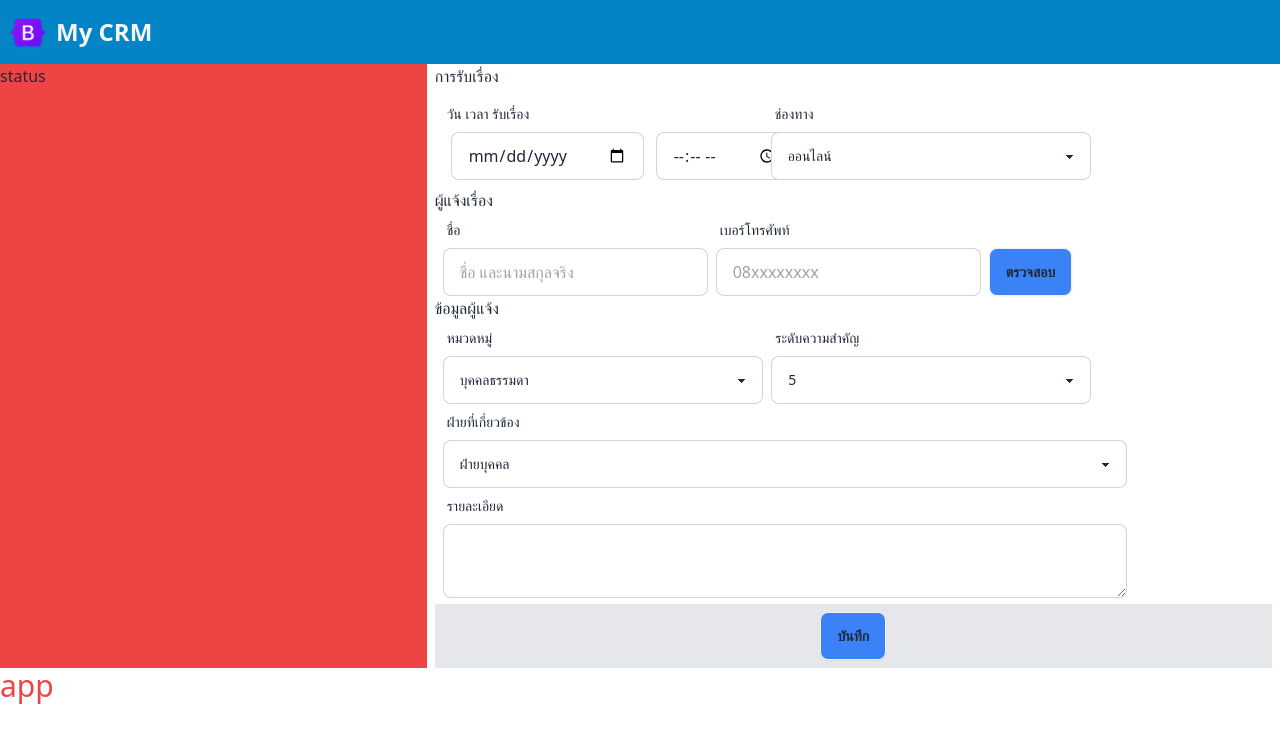
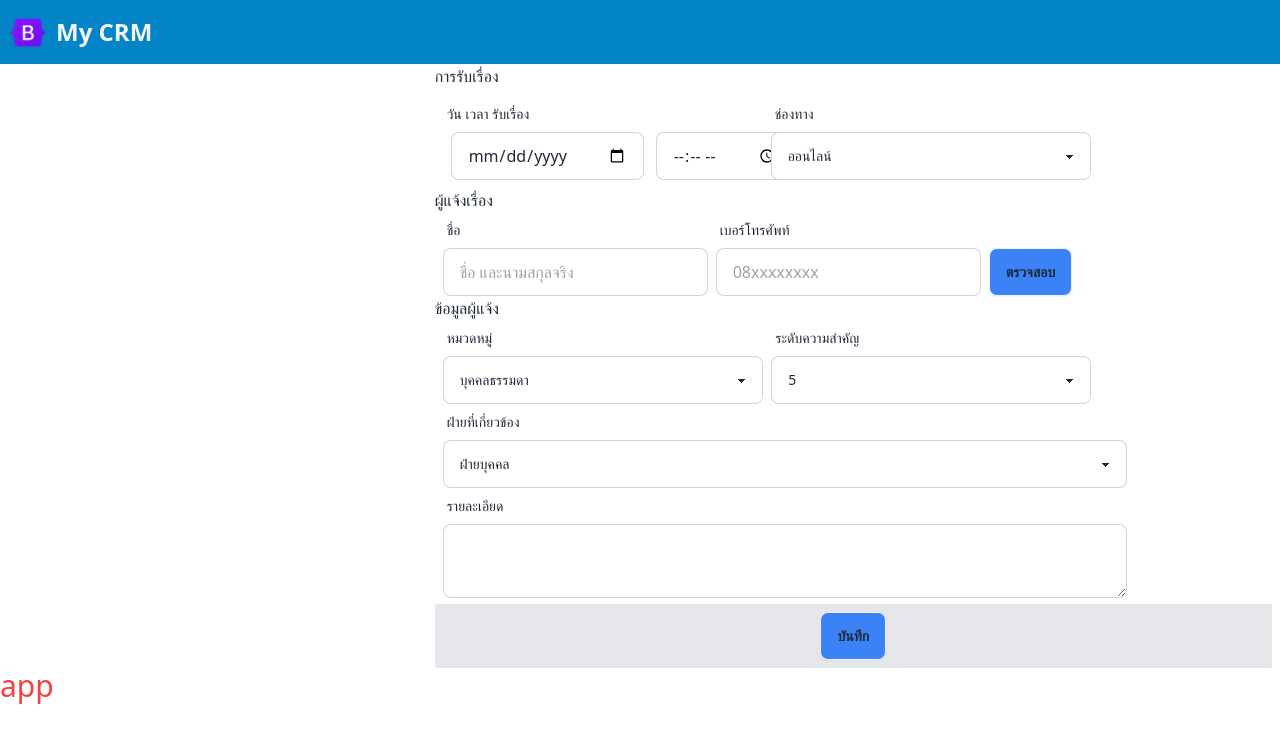
Before and after one commit to WAHJADAI/react-form, a React (Vite) app: page / in a window 1280 px wide. Shown: the top 742 px of the page. Built offline with nearby package versions, Linux system fonts and the light colour scheme; the HTML template or start-up script is replaced by a standard one.

Commit message:
update real time

```diff
--- a/src/App.tsx
+++ b/src/App.tsx
@@ -5,25 +5,16 @@ import Nav from './components/Nav'
 function App() {
   return (
     <>
-      {/* <div className="grid grid-cols-1">
-        <div className="bg-violet-700 ">Nav</div>
-        <div className="grid grid-cols-2">
-          <div className="bg-red-500">status</div>
-          <div className="grid grid-rows-2">
-            <div>form</div>
-            <div>button</div>
-          </div>
-        </div>
-      </div> */}
-      <div className="grid grid-cols-3 grid-row-3">
-        <div className=" col-span-3">
+      <div className="grid  grid-row-2">
+        <div>
           <Nav />
         </div>
-        <div className="bg-red-500 col-span-1 row-span-2">status</div>
-        <div className="  col-span-2 row-span-2">
+
+        <div>
           <Form />
         </div>
       </div>
+
       <p className="text-red-500 text-3xl"> app </p>
     </>
   )
--- a/src/components/Form.tsx
+++ b/src/components/Form.tsx
@@ -1,25 +1,23 @@
-import { useForm, SubmitHandler } from 'react-hook-form'
-type InputsForm = {
-  date: string
-  time: string
-  channel: string
-  name: string
-  phone: string
-  classified: string
-  priority: number
-  relatedParties: string
-  detail: string
-}
+import { SubmitHandler, useForm } from 'react-hook-form'
+import InputsForm from '../entity/InputForm'
+import Watch from './Watch'
+
 const Form = () => {
   const {
     register,
     handleSubmit,
+    control,
     formState: { errors },
   } = useForm<InputsForm>()
+
   const onSunmit: SubmitHandler<InputsForm> = (data) => console.log(data)
   return (
     <>
-      <form onSubmit={handleSubmit(onSunmit)} className="px-2">
+      <div className="grid grid-cols-3">
+        <div>
+          <Watch control={control} />
+        </div>
+        <form onSubmit={handleSubmit(onSunmit)} className="px-2 col-span-2">
           <div>การรับเรื่อง</div>
           <div className="flex my-2">
             <div className="px-2">
@@ -57,7 +55,10 @@ const Form = () => {
               <div className="label">
                 <span className="label-text">ช่องทาง</span>
               </div>
-            <select className="select select-bordered" {...register('channel')}>
+              <select
+                className="select select-bordered"
+                {...register('channel')}
+              >
                 <option value="ออนไลน์">ออนไลน์</option>
                 <option value="ธรรมชาติ">ธรรมชาติ</option>
               </select>
@@ -150,6 +151,7 @@ const Form = () => {
             <button className="btn bg-blue-500">บันทึก</button>
           </div>
         </form>
+      </div>
     </>
   )
 }
--- /dev/null
+++ b/src/components/Watch.tsx
@@ -0,0 +1,22 @@
+import { Control, useWatch } from 'react-hook-form'
+import InputsForm from '../entity/InputForm'
+
+const Watch = ({ control }: { control: Control<InputsForm> }) => {
+  const watchAll = useWatch({ control })
+
+  return (
+    <>
+      <p>{watchAll.date}</p>
+      <p>{watchAll.time}</p>
+      <p>{watchAll.channel}</p>
+      <p>{watchAll.name}</p>
+      <p>{watchAll.phone}</p>
+      <p>{watchAll.classified}</p>
+      <p>{watchAll.priority}</p>
+      <p>{watchAll.relatedParties}</p>
+      <p>{watchAll.detail}</p>
+    </>
+  )
+}
+
+export default Watch
--- /dev/null
+++ b/src/entity/InputForm.ts
@@ -0,0 +1,11 @@
+export default interface InputsForm {
+  date: string
+  time: string
+  channel: string
+  name: string
+  phone: string
+  classified: string
+  priority: number
+  relatedParties: string
+  detail: string
+}
```
Lines whose indentation alone changed are shown as unchanged.
